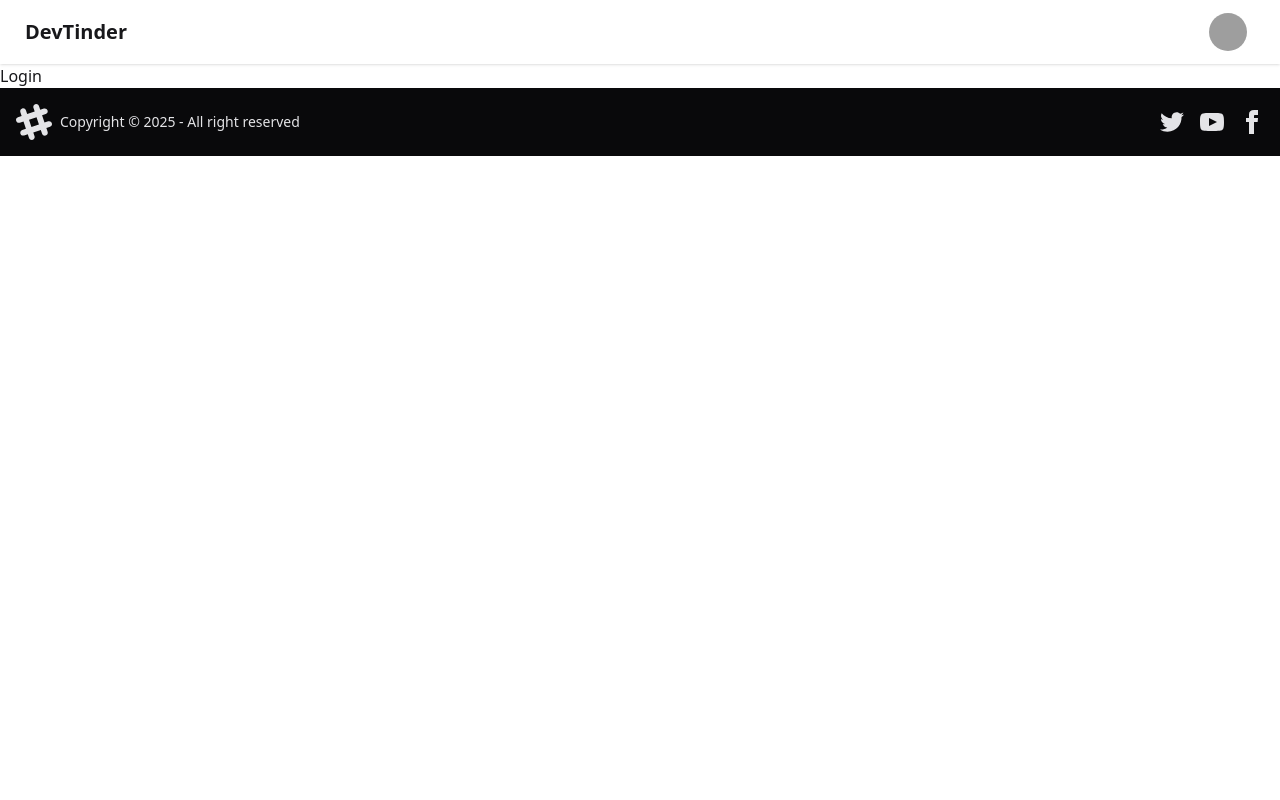
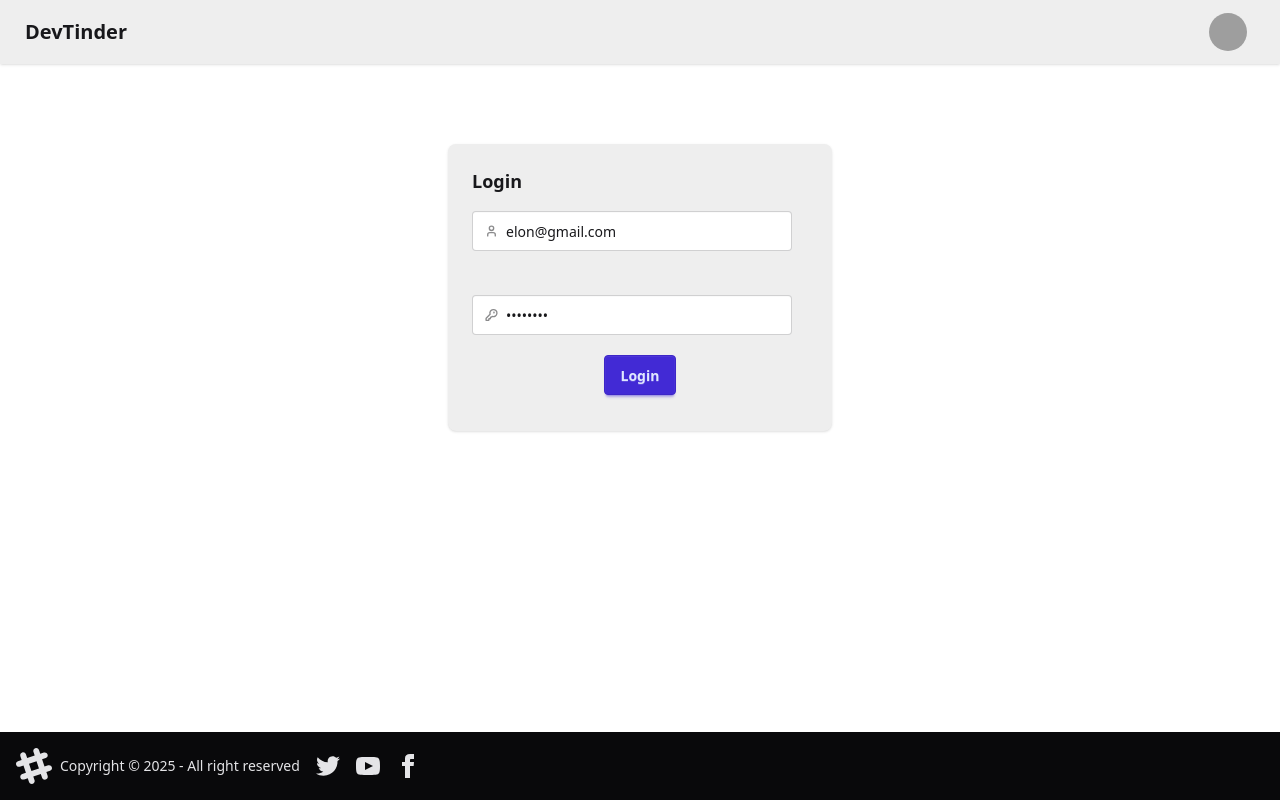
Before and after one commit to harpreet-singh13/devTinder-web, a React (Vite) app: page /login in a window 1280 px wide. Built offline with nearby package versions, Linux system fonts and the light colour scheme; grey boxes are pictures that could not be loaded.

Commit message:
Login Page

```diff
--- a/package.json
+++ b/package.json
@@ -11,6 +11,7 @@
   },
   "dependencies": {
     "@tailwindcss/vite": "^4.0.3",
+    "axios": "^1.7.9",
     "react": "^18.3.1",
     "react-dom": "^18.3.1",
     "react-router-dom": "^7.1.5",
--- a/src/Footer.jsx
+++ b/src/Footer.jsx
@@ -1,9 +1,7 @@
-import React from "react";
-
 const Footer = () => {
   return (
     <div>
-			<footer className="footer sm:footer-horizontal bg-neutral text-neutral-content items-center p-4">
+      <footer className="footer sm:footer-horizontal bg-neutral text-neutral-content items-center p-4 flex fixed bottom-0">
         <aside className="grid-flow-col items-center">
           <svg
             width="36"
@@ -12,14 +10,11 @@
             xmlns="http://www.w3.org/2000/svg"
             fillRule="evenodd"
             clipRule="evenodd"
-						class="fill-current"
+            className="fill-current"
           >
             <path d="M22.672 15.226l-2.432.811.841 2.515c.33 1.019-.209 2.127-1.23 2.456-1.15.325-2.148-.321-2.463-1.226l-.84-2.518-5.013 1.677.84 2.517c.391 1.203-.434 2.542-1.831 2.542-.88 0-1.601-.564-1.86-1.314l-.842-2.516-2.431.809c-1.135.328-2.145-.317-2.463-1.229-.329-1.018.211-2.127 1.231-2.456l2.432-.809-1.621-4.823-2.432.808c-1.355.384-2.558-.59-2.558-1.839 0-.817.509-1.582 1.327-1.846l2.433-.809-.842-2.515c-.33-1.02.211-2.129 1.232-2.458 1.02-.329 2.13.209 2.461 1.229l.842 2.515 5.011-1.677-.839-2.517c-.403-1.238.484-2.553 1.843-2.553.819 0 1.585.509 1.85 1.326l.841 2.517 2.431-.81c1.02-.33 2.131.211 2.461 1.229.332 1.018-.21 2.126-1.23 2.456l-2.433.809 1.622 4.823 2.433-.809c1.242-.401 2.557.484 2.557 1.838 0 .819-.51 1.583-1.328 1.847m-8.992-6.428l-5.01 1.675 1.619 4.828 5.011-1.674-1.62-4.829z"></path>
           </svg>
-					<p>
-						Copyright © {new Date().getFullYear()} - All right
-						reserved
-					</p>
+          <p>Copyright © {new Date().getFullYear()} - All right reserved</p>
         </aside>
         <nav className="grid-flow-col gap-4 md:place-self-center md:justify-self-end">
           <a>
@@ -28,7 +23,7 @@
               width="24"
               height="24"
               viewBox="0 0 24 24"
-							class="fill-current"
+              className="fill-current"
             >
               <path d="M24 4.557c-.883.392-1.832.656-2.828.775 1.017-.609 1.798-1.574 2.165-2.724-.951.564-2.005.974-3.127 1.195-.897-.957-2.178-1.555-3.594-1.555-3.179 0-5.515 2.966-4.797 6.045-4.091-.205-7.719-2.165-10.148-5.144-1.29 2.213-.669 5.108 1.523 6.574-.806-.026-1.566-.247-2.229-.616-.054 2.281 1.581 4.415 3.949 4.89-.693.188-1.452.232-2.224.084.626 1.956 2.444 3.379 4.6 3.419-2.07 1.623-4.678 2.348-7.29 2.04 2.179 1.397 4.768 2.212 7.548 2.212 9.142 0 14.307-7.721 13.995-14.646.962-.695 1.797-1.562 2.457-2.549z"></path>
             </svg>
@@ -39,7 +34,7 @@
               width="24"
               height="24"
               viewBox="0 0 24 24"
-							class="fill-current"
+              className="fill-current"
             >
               <path d="M19.615 3.184c-3.604-.246-11.631-.245-15.23 0-3.897.266-4.356 2.62-4.385 8.816.029 6.185.484 8.549 4.385 8.816 3.6.245 11.626.246 15.23 0 3.897-.266 4.356-2.62 4.385-8.816-.029-6.185-.484-8.549-4.385-8.816zm-10.615 12.816v-8l8 3.993-8 4.007z"></path>
             </svg>
@@ -50,7 +45,7 @@
               width="24"
               height="24"
               viewBox="0 0 24 24"
-							class="fill-current"
+              className="fill-current"
             >
               <path d="M9 8h-3v4h3v12h5v-12h3.642l.358-4h-4v-1.667c0-.955.192-1.333 1.115-1.333h2.885v-5h-3.808c-3.596 0-5.192 1.583-5.192 4.615v3.385z"></path>
             </svg>
--- a/src/Login.jsx
+++ b/src/Login.jsx
@@ -1,7 +1,111 @@
-import React from "react";
+import { useState } from "react";
+import axios from "axios";
 
 const Login = () => {
-	return <div>Login</div>;
+  const [userName, setUserName] = useState("elon@gmail.com");
+  const [password, setPassword] = useState("Elon@123");
+
+  const handleLogin = async () => {
+    try {
+      await axios.post(
+        "http://localhost:7777/login",
+        {
+          emailId: userName,
+          password: password,
+        },
+        { withCredentials: true }
+      );
+    } catch (error) {
+      console.error(error);
+    }
+  };
+
+  return (
+    <div className="flex items-center justify-center my-20">
+      <div className="card bg-base-300 w-96 shadow-sm">
+        <div className="card-body">
+          <h2 className="card-title">Login</h2>
+          <label className="input validator mt-2">
+            <svg
+              className="h-[1em] opacity-50"
+              xmlns="http://www.w3.org/2000/svg"
+              viewBox="0 0 24 24"
+            >
+              <g
+                strokeLinejoin="round"
+                strokeLinecap="round"
+                strokeWidth="2.5"
+                fill="none"
+                stroke="currentColor"
+              >
+                <path d="M19 21v-2a4 4 0 0 0-4-4H9a4 4 0 0 0-4 4v2"></path>
+                <circle cx="12" cy="7" r="4"></circle>
+              </g>
+            </svg>
+            <input
+              type="input"
+              required
+              placeholder="Username"
+              pattern="[A-Za-z][A-Za-z0-9\-]*"
+              minLength="3"
+              maxLength="30"
+              title="Only letters, numbers or dash"
+              value={userName}
+              onChange={(e) => setUserName(e.target.value)}
+            />
+          </label>
+          <p className="validator-hint -mt-2">
+            Must be 3 to 30 characters
+            <br />
+            containing only letters, numbers or dash
+          </p>
+
+          <label className="input validator ">
+            <svg
+              className="h-[1em] opacity-50"
+              xmlns="http://www.w3.org/2000/svg"
+              viewBox="0 0 24 24"
+            >
+              <g
+                strokeLinejoin="round"
+                strokeLinecap="round"
+                strokeWidth="2.5"
+                fill="none"
+                stroke="currentColor"
+              >
+                <path d="M2.586 17.414A2 2 0 0 0 2 18.828V21a1 1 0 0 0 1 1h3a1 1 0 0 0 1-1v-1a1 1 0 0 1 1-1h1a1 1 0 0 0 1-1v-1a1 1 0 0 1 1-1h.172a2 2 0 0 0 1.414-.586l.814-.814a6.5 6.5 0 1 0-4-4z"></path>
+                <circle cx="16.5" cy="7.5" r=".5" fill="currentColor"></circle>
+              </g>
+            </svg>
+            <input
+              type="password"
+              required
+              placeholder="Password"
+              minLength="8"
+              pattern="(?=.*\d)(?=.*[a-z])(?=.*[A-Z]).{8,}"
+              title="Must be more than 8 characters, including number, lowercase letter, uppercase letter"
+              value={password}
+              onChange={(e) => setPassword(e.target.value)}
+            />
+          </label>
+          <p className="validator-hint hidden ">
+            Must be more than 8 characters, including
+            <br />
+            At least one number
+            <br />
+            At least one lowercase letter
+            <br />
+            At least one uppercase letter
+          </p>
+          <div className="card-actions justify-center my-3">
+            <button className="btn btn-primary" onClick={handleLogin}>
+              Login
+            </button>
+          </div>
+        </div>
+      </div>
+    </div>
+  );
 };
 
 export default Login;
--- a/src/NavBar.jsx
+++ b/src/NavBar.jsx
@@ -1,7 +1,7 @@
 const NavBar = () => {
   return (
     <>
-			<div className="navbar bg-base-100 shadow-sm">
+      <div className="navbar bg-base-300 shadow-sm">
         <div className="flex-1">
           <a className="btn btn-ghost text-xl">DevTinder</a>
         </div>
@@ -21,7 +21,7 @@
             </div>
             <ul
               tabIndex={0}
-							class="menu menu-sm dropdown-content bg-base-100 rounded-box z-1 mt-3 w-52 p-2 shadow"
+              className="menu menu-sm dropdown-content bg-base-100 rounded-box z-1 mt-3 w-52 p-2 shadow"
             >
               <li>
                 <a className="justify-between">
```
Also changed, not shown: 1 other file (tests, documents, lock files or other folders). Lines whose indentation alone changed are shown as unchanged.
